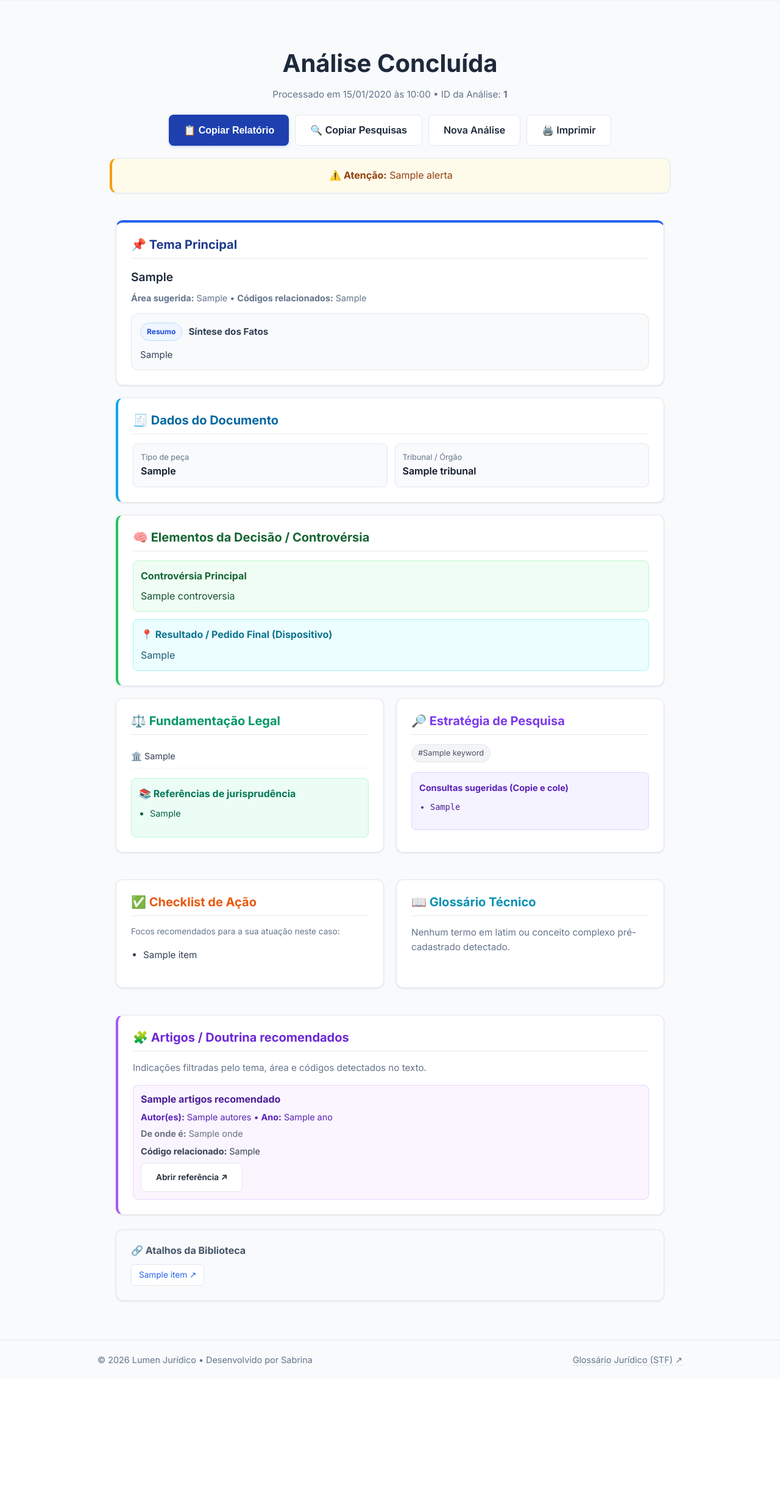
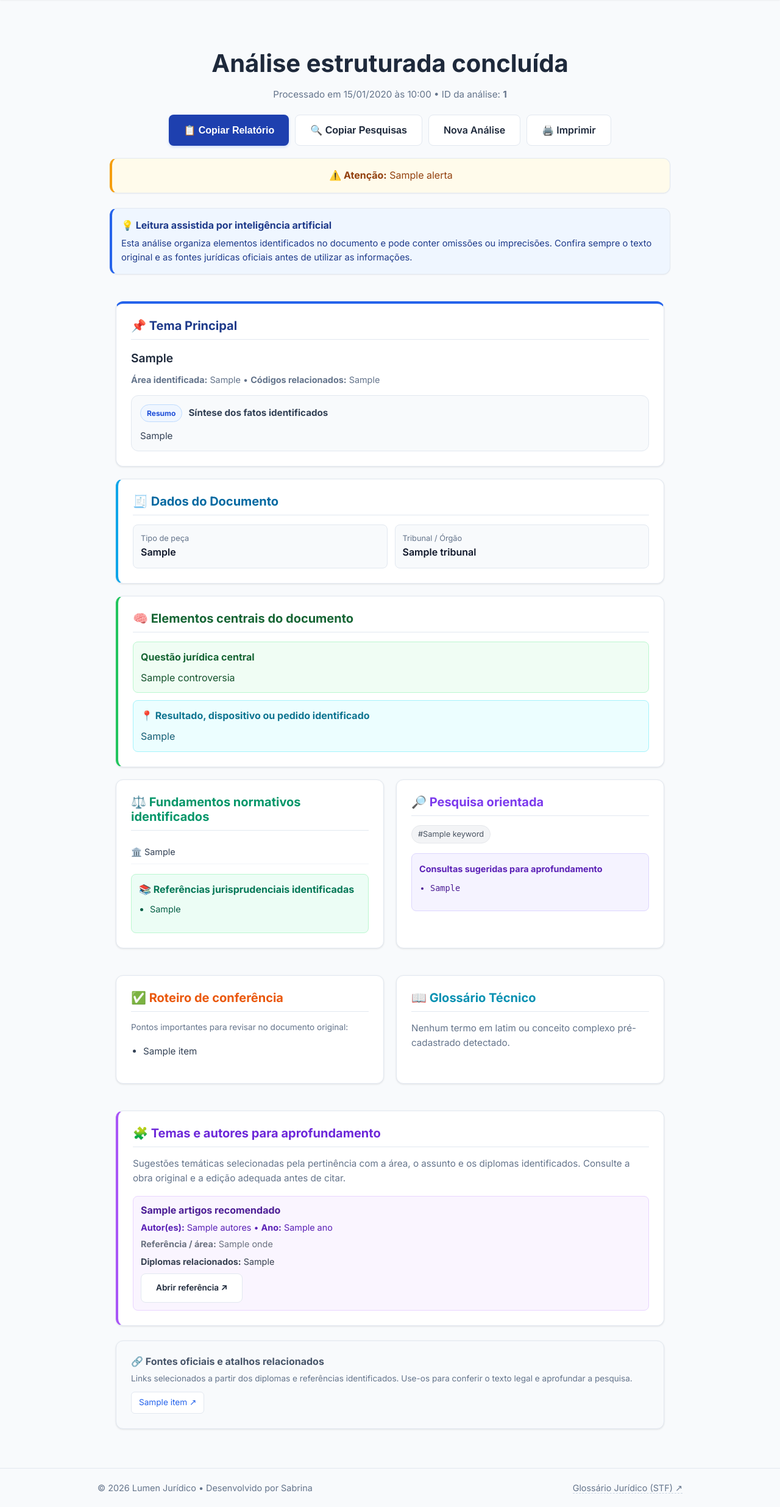
Before and after one commit to sabrinaandraderocha-cmyk/lumen-juridico, a Flask app: template templates/resultado.html in a window 1280 px wide. Shown: the part 82-2553 px from the top of the page at 61% size. Before the commit the page ends 2321 px from the top, so only its background shows below. Run offline with Flask 3, Linux system fonts and the light colour scheme; the template is opened without the code that fills it: most values are stand-ins (such as "Sample title", 1, 10 or a date in 2020).

Commit message:
Update resultado.html

```diff
--- a/templates/resultado.html
+++ b/templates/resultado.html
@@ -4,9 +4,12 @@
 {% block content %}
 
   <section class="hero" style="padding-bottom: 20px;">
-    <h1>Análise Concluída</h1>
+    <h1>Análise estruturada concluída</h1>
     <p class="muted">
-      Processado em {{ now.strftime("%d/%m/%Y às %H:%M") }} • ID da Análise: <strong>{{ analise_id }}</strong>
+      Processado em {{ now.strftime("%d/%m/%Y às %H:%M") }}
+      {% if analise_id %}
+        • ID da análise: <strong>{{ analise_id }}</strong>
+      {% endif %}
     </p>
 
     <div class="actions" style="margin-top:20px; display: flex; gap: 10px; flex-wrap: wrap; justify-content: center;">
@@ -29,6 +32,14 @@
         <strong>⚠️ Atenção:</strong> {{ out.alerta }}
       </div>
     {% endif %}
+
+    <div class="card ai-notice" style="margin-top:16px; border-left:4px solid #2563eb; background:#eff6ff; color:#1e3a8a; padding:15px; text-align:left;">
+      <strong>💡 Leitura assistida por inteligência artificial</strong>
+      <p style="margin:6px 0 0 0; line-height:1.55; font-size:0.92rem;">
+        Esta análise organiza elementos identificados no documento e pode conter omissões ou imprecisões.
+        Confira sempre o texto original e as fontes jurídicas oficiais antes de utilizar as informações.
+      </p>
+    </div>
   </section>
 
   <div style="max-width: 900px; margin: 0 auto;">
@@ -45,7 +56,7 @@
       {% if out.area_sugerida or out.codigos_relacionados %}
         <p class="muted" style="margin: 0 0 14px 0; font-size: 0.9rem;">
           {% if out.area_sugerida %}
-            <strong>Área sugerida:</strong> {{ out.area_sugerida }}
+            <strong>Área identificada:</strong> {{ out.area_sugerida }}
           {% endif %}
           {% if out.area_sugerida and out.codigos_relacionados %} • {% endif %}
           {% if out.codigos_relacionados %}
@@ -59,7 +70,7 @@
         <div class="syn-box">
           <div class="syn-head">
             <span class="syn-badge">Resumo</span>
-            <span class="syn-title">Síntese dos Fatos</span>
+            <span class="syn-title">Síntese dos fatos identificados</span>
           </div>
           <p class="syn-text">{{ out.sintaxe_caso.fatos_relevantes }}</p>
         </div>
@@ -89,13 +100,13 @@
     {% if out.sintaxe_caso %}
       <section class="card shadow-sm" style="margin-bottom: 20px; border-left: 4px solid #22c55e;">
         <h2 style="color: #166534; display: flex; align-items: center; gap: 8px;">
-          🧠 Elementos da Decisão / Controvérsia
+          🧠 Elementos centrais do documento
         </h2>
 
         <div style="display:grid; grid-template-columns: 1fr; gap: 12px; margin-top: 10px;">
           {% if out.sintaxe_caso.controversia %}
             <div style="background:#f0fdf4; border:1px solid #bbf7d0; padding:12px; border-radius:8px;">
-              <strong style="color:#166534;">Controvérsia Principal</strong>
+              <strong style="color:#166534;">Questão jurídica central</strong>
               <p style="margin:8px 0 0 0; color:#14532d; line-height:1.55;">
                 {{ out.sintaxe_caso.controversia }}
               </p>
@@ -104,7 +115,7 @@
 
           {% if out.sintaxe_caso.resultado_dispositivo %}
             <div style="background:#ecfeff; border:1px solid #a5f3fc; padding:12px; border-radius:8px;">
-              <strong style="color:#0e7490;">📍 Resultado / Pedido Final (Dispositivo)</strong>
+              <strong style="color:#0e7490;">📍 Resultado, dispositivo ou pedido identificado</strong>
               <p style="margin:8px 0 0 0; color:#155e75; line-height:1.55;">
                 {{ out.sintaxe_caso.resultado_dispositivo }}
               </p>
@@ -118,7 +129,7 @@
 
       <section class="card shadow-sm">
         <h2 style="color: #059669; display: flex; align-items: center; gap: 8px;">
-          ⚖️ Fundamentação Legal
+          ⚖️ Fundamentos normativos identificados
         </h2>
 
         {% if out.fundamentos_normas %}
@@ -130,12 +141,12 @@
             {% endfor %}
           </ul>
         {% else %}
-          <p class="muted">Nenhuma norma específica destacada.</p>
+          <p class="muted">Nenhuma norma expressamente identificada no documento.</p>
         {% endif %}
 
         {% if out.fundamentos_juris %}
           <div style="margin-top:12px; background:#ecfdf5; border:1px solid #bbf7d0; padding:12px; border-radius:8px;">
-            <strong style="color:#047857;">📚 Referências de jurisprudência</strong>
+            <strong style="color:#047857;">📚 Referências jurisprudenciais identificadas</strong>
             <ul style="margin-top: 8px; padding-left: 18px; font-size: 0.9rem; color:#065f46;">
               {% for j in out.fundamentos_juris %}
                 <li style="margin-bottom: 6px;">{{ j }}</li>
@@ -147,7 +158,7 @@
 
       <section class="card shadow-sm">
         <h2 style="color: #7c3aed; display: flex; align-items: center; gap: 8px;">
-          🔎 Estratégia de Pesquisa
+          🔎 Pesquisa orientada
         </h2>
 
         {% if out.keywords %}
@@ -162,7 +173,7 @@
 
         {% if out.queries_juris %}
           <div style="background: #f5f3ff; padding: 12px; border-radius: 8px; border: 1px solid #ddd6fe;">
-            <strong style="color: #5b21b6; font-size: 0.9rem;">Consultas sugeridas (Copie e cole)</strong>
+            <strong style="color: #5b21b6; font-size: 0.9rem;">Consultas sugeridas para aprofundamento</strong>
             <ul style="margin-top: 8px; padding-left: 18px; font-size: 0.85rem; color: #4c1d95;">
               {% for q in out.queries_juris %}
                 <li style="margin-bottom: 6px;"><code>{{ q }}</code></li>
@@ -177,9 +188,9 @@
 
       <section class="card shadow-sm">
         <h2 style="color: #ea580c; display: flex; align-items: center; gap: 8px;">
-          ✅ Checklist de Ação
+          ✅ Roteiro de conferência
         </h2>
-        <p class="muted" style="font-size: 0.85rem; margin-top: 4px;">Focos recomendados para a sua atuação neste caso:</p>
+        <p class="muted" style="font-size: 0.85rem; margin-top: 4px;">Pontos importantes para revisar no documento original:</p>
 
         {% if out.checklist %}
           <ul style="padding-left: 20px; color: #334155; line-height: 1.6; margin-top: 10px;">
@@ -188,7 +199,7 @@
             {% endfor %}
           </ul>
         {% else %}
-          <p class="muted" style="margin-top:10px;">Aguardando processamento de termos específicos.</p>
+          <p class="muted" style="margin-top:10px;">Nenhum ponto adicional de conferência foi gerado.</p>
         {% endif %}
       </section>
 
@@ -209,7 +220,7 @@
           </ul>
 
           <p class="muted" style="margin-top: 10px; font-size: 0.85rem;">
-            Fonte do glossário: <a href="{{ out.glossario_source }}" target="_blank">{{ out.glossario_source }}</a>
+            Referência complementar: <a href="{{ out.glossario_source }}" target="_blank" rel="noopener noreferrer">Glossário Jurídico do STF ↗</a>
           </p>
         {% else %}
           <p class="muted" style="margin-top:10px;">Nenhum termo em latim ou conceito complexo pré-cadastrado detectado.</p>
@@ -221,10 +232,10 @@
     {% if out.artigos_recomendados %}
       <section class="card shadow-sm" style="margin-top: 20px; border-left: 4px solid #a855f7;">
         <h2 style="color:#6d28d9; display:flex; align-items:center; gap:8px;">
-          🧩 Artigos / Doutrina recomendados
+          🧩 Temas e autores para aprofundamento
         </h2>
         <p class="muted" style="margin-top: 6px;">
-          Indicações filtradas pelo tema, área e códigos detectados no texto.
+          Sugestões temáticas selecionadas pela pertinência com a área, o assunto e os diplomas identificados. Consulte a obra original e a edição adequada antes de citar.
         </p>
 
         <div style="display:grid; grid-template-columns: 1fr; gap: 12px; margin-top: 10px;">
@@ -238,10 +249,10 @@
                 {% if a.ano %} • <strong>Ano:</strong> {{ a.ano }}{% endif %}
               </div>
               <div style="margin-top:6px; color:#6b7280; font-size:0.9rem; line-height:1.45;">
-                <strong>De onde é:</strong> {{ a.onde or "—" }}
+                <strong>Referência / área:</strong> {{ a.onde or "—" }}
               </div>
               <div style="margin-top:6px; color:#374151; font-size:0.9rem;">
-                <strong>Código relacionado:</strong>
+                <strong>Diplomas relacionados:</strong>
                 {% if a.codigo_relacionado %}
                   {{ a.codigo_relacionado|join(", ") }}
                 {% else %}
@@ -264,7 +275,10 @@
 
     {% if out.sugestoes %}
       <section class="card shadow-sm" style="margin-top: 20px; background: #f8fafc;">
-        <h3 style="font-size: 1rem; color: #475569; margin-bottom: 12px;">🔗 Atalhos da Biblioteca</h3>
+        <h3 style="font-size: 1rem; color: #475569; margin-bottom: 8px;">🔗 Fontes oficiais e atalhos relacionados</h3>
+        <p class="muted" style="font-size:0.85rem; margin:0 0 12px 0; line-height:1.5;">
+          Links selecionados a partir dos diplomas e referências identificados. Use-os para conferir o texto legal e aprofundar a pesquisa.
+        </p>
         <div style="display: flex; gap: 8px; flex-wrap: wrap;">
           {% for item in out.sugestoes %}
             <a href="{{ item.url }}" target="_blank"
@@ -325,7 +339,7 @@
       const artigosTxt =
         (artigos && artigos.length)
           ? artigos.map(a =>
-              `• ${a.titulo}\n  - Autor(es): ${a.autores || '—'}\n  - De onde é: ${a.onde || '—'}`
+              `• ${a.titulo}\n  - Autor(es): ${a.autores || '—'}\n  - Referência / área: ${a.onde || '—'}`
             ).join("\n\n")
           : "—";
 
@@ -333,26 +347,74 @@
         `LUMEN JURÍDICO - RELATÓRIO TÉCNICO\n` +
         `====================================\n\n` +
         `TEMA PRINCIPAL: ${tema}\n` +
-        (area ? `ÁREA SUGERIDA: ${area}\n` : "") +
+        (area ? `ÁREA IDENTIFICADA: ${area}\n` : "") +
         (codigos && codigos.length ? `CÓDIGOS RELACIONADOS: ${codigos.join(', ')}\n` : "") +
         `\nDADOS DO CASO:\n${metaTxt}\n\n` +
         `ANÁLISE DO CASO:\n${sintaxeTxt}\n\n` +
-        `FUNDAMENTAÇÃO LEGAL:\n${normas.map(n => '• ' + n).join('\n') || '—'}\n\n` +
-        `JURISPRUDÊNCIA / REFERÊNCIAS:\n${juris.map(j => '• ' + j).join('\n') || '—'}\n\n` +
-        `CHECKLIST PRÁTICO:\n${checklist.map(c => '[ ] ' + c).join('\n') || '—'}\n\n` +
-        `DOUTRINA RECOMENDADA:\n${artigosTxt}`;
+        `FUNDAMENTOS NORMATIVOS IDENTIFICADOS:\n${normas.map(n => '• ' + n).join('\n') || '—'}\n\n` +
+        `REFERÊNCIAS JURISPRUDENCIAIS IDENTIFICADAS:\n${juris.map(j => '• ' + j).join('\n') || '—'}\n\n` +
+        `ROTEIRO DE CONFERÊNCIA:\n${checklist.map(c => '[ ] ' + c).join('\n') || '—'}\n\n` +
+        `TEMAS E AUTORES PARA APROFUNDAMENTO:\n${artigosTxt}`;
 
       copyTextToClipboard(texto).then(() => alert("Relatório completo copiado! 📋"));
     }
   </script>
 
   <style>
+    @page {
+      size: A4;
+      margin: 14mm;
+    }
+
     @media print {
       .hero, .actions, .btn, .nav, footer { display: none !important; }
-      body { background: white; padding: 0; }
-      .card { box-shadow: none !important; border: 1px solid #e2e8f0 !important; break-inside: avoid; }
-      a { color: #111827 !important; text-decoration: none !important; }
-      code { background: transparent !important; }
+
+      html, body {
+        background: #ffffff !important;
+        padding: 0 !important;
+        margin: 0 !important;
+        font-size: 10.5pt;
+      }
+
+      main, .container {
+        width: 100% !important;
+        max-width: none !important;
+        margin: 0 !important;
+        padding: 0 !important;
+      }
+
+      .card {
+        box-shadow: none !important;
+        border: 1px solid #cbd5e1 !important;
+        break-inside: avoid-page;
+        page-break-inside: avoid;
+        margin-bottom: 10px !important;
+      }
+
+      h1, h2, h3 {
+        break-after: avoid-page;
+        page-break-after: avoid;
+      }
+
+      .syn-text {
+        display: block !important;
+        max-height: none !important;
+        overflow: visible !important;
+        white-space: normal !important;
+        -webkit-line-clamp: unset !important;
+        -webkit-box-orient: initial !important;
+      }
+
+      a {
+        color: #111827 !important;
+        text-decoration: none !important;
+      }
+
+      code {
+        background: transparent !important;
+        white-space: normal !important;
+        overflow-wrap: anywhere;
+      }
     }
     .shadow-sm { box-shadow: 0 1px 3px rgba(0,0,0,0.1); }
     .btn:hover { opacity: 0.9; transform: translateY(-1px); }
@@ -386,10 +448,17 @@
       color:#334155;
     }
     .syn-text{
+      display:block;
       margin:0;
       line-height:1.65;
       color:#334155;
       font-size:0.95rem;
+      max-height:none;
+      overflow:visible;
+      white-space:normal;
+      overflow-wrap:anywhere;
+      -webkit-line-clamp:unset;
+      -webkit-box-orient:initial;
     }
   </style>
 
```
